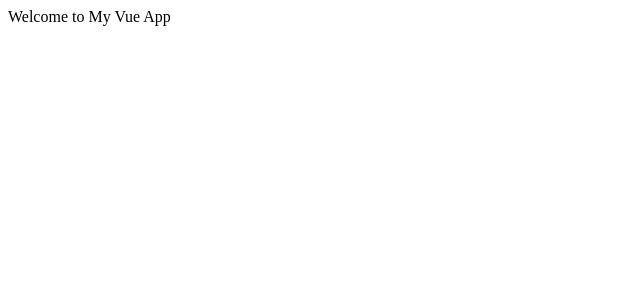
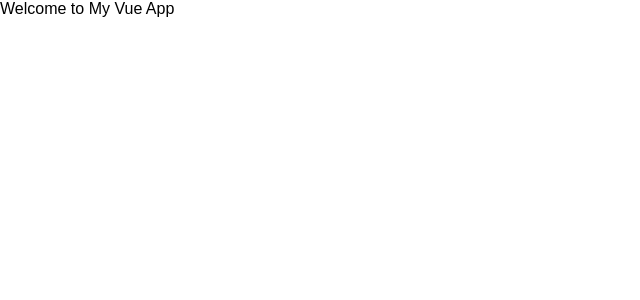
Before and after one commit to NathanBailie/vue-3, a Vue app: page / in a window 1280 px wide. Shown: the top 300 px of the page, without its empty margins (0-640 px from the left). Built offline with nearby package versions, Linux system fonts and the light colour scheme.

Commit message:
added base css reset

```diff
--- /dev/null
+++ b/src/app/styles/reset.css
@@ -0,0 +1,30 @@
+* {
+	margin: 0;
+	padding: 0;
+	box-sizing: border-box;
+}
+
+li {
+	list-style-type: none;
+}
+
+input,
+button,
+textarea,
+select {
+	margin: 0;
+	font: inherit;
+}
+
+a {
+	text-decoration: none;
+}
+
+h1,
+h2,
+h3,
+h4,
+h5,
+h6 {
+	font-weight: 300;
+}
--- a/src/app/styles/style.css
+++ b/src/app/styles/style.css
@@ -1,2 +1,5 @@
-:root {
+@import './reset';
+
+html {
+	font-family: sans-serif;
 }
```
